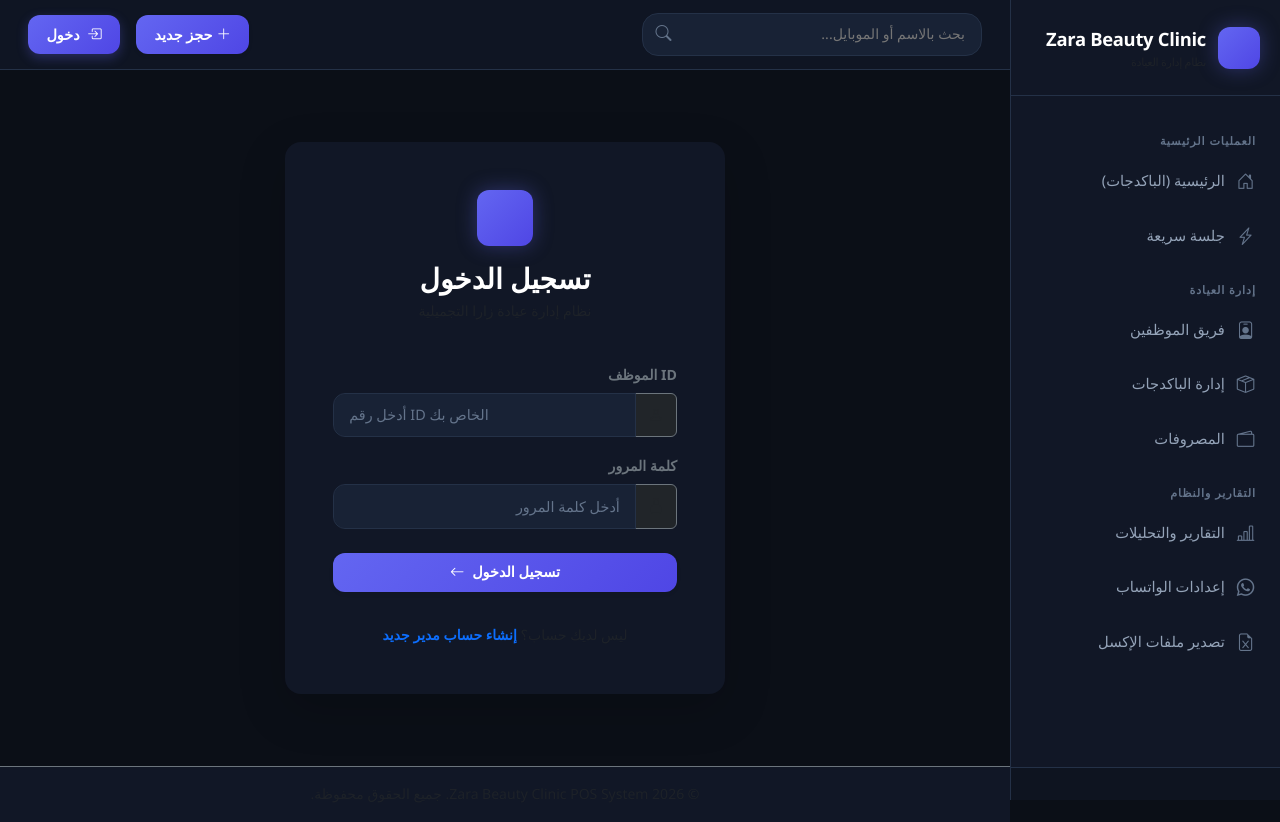
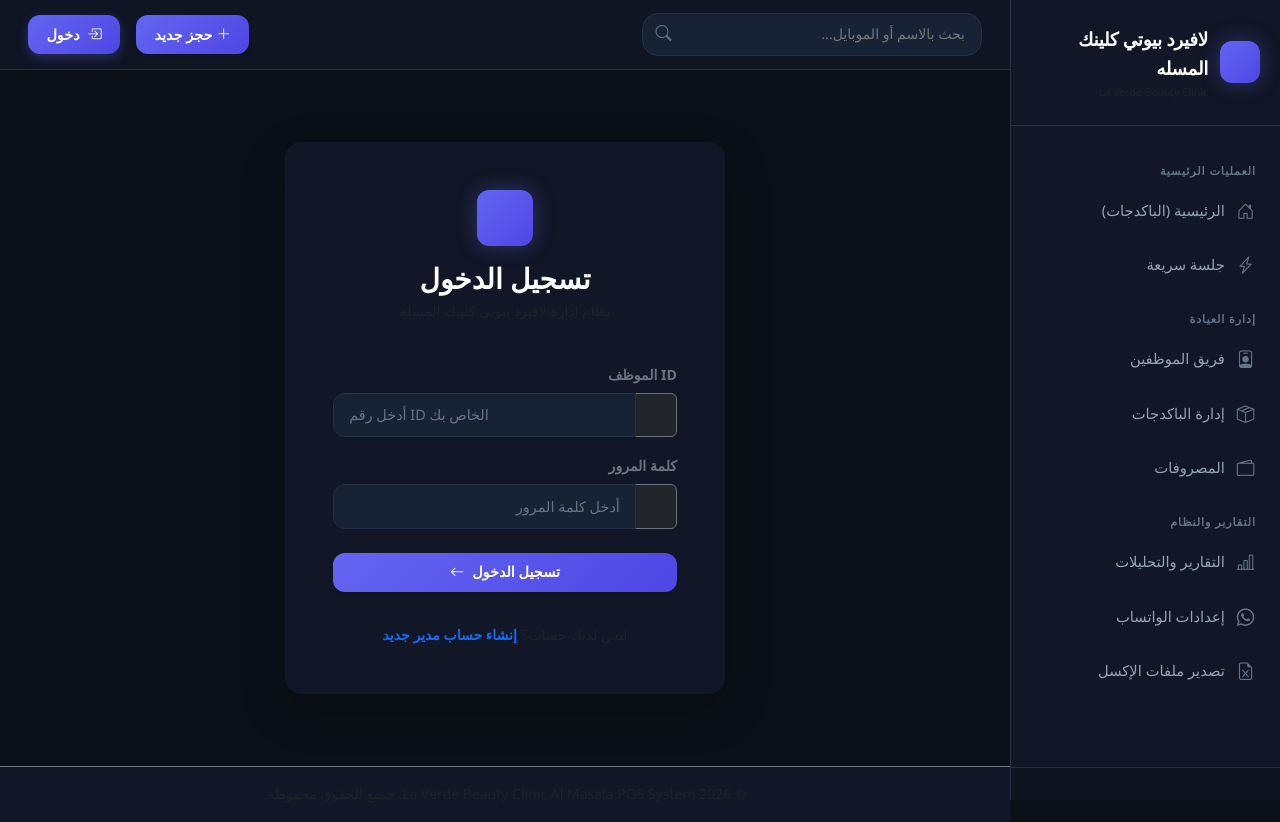
Before and after one commit to ahmed25102004/verde-clinic-app, a Flask app: page /login in a window 1280 px wide. Run offline with Flask 3, Linux system fonts and the light colour scheme; data that the repository does not hold is empty.

Commit message:
Update brand name to La Verde Beauty Clinic Al Masala

```diff
--- a/app.py
+++ b/app.py
@@ -31,7 +31,7 @@ app = Flask(__name__)
 # Secret key configuration with persistent fallback
 secret_key = os.environ.get("POS_SECRET")
 if not secret_key:
-    secret_key = "zara_beauty_clinic_secure_persistent_secret_key_2026"
+    secret_key = "la_verde_beauty_clinic_al_masala_secure_key_2026"
 app.secret_key = secret_key
 
 app.config.update(
--- a/templates/invoice.html
+++ b/templates/invoice.html
@@ -114,7 +114,7 @@
 
 <div class="invoice-box">
   <div class="invoice-header">
-    <div class="invoice-title">مركز زارا للتجميل</div>
+    <div class="invoice-title">مركز لافيرد بيوتي كلينك المسله</div>
     <div class="small text-muted">إيصال حجز وجلسات - رقم الحجز: #{{ booking[0] }}</div>
   </div>
 
@@ -184,7 +184,7 @@
   </div>
 
   <div class="text-center mt-3 pt-2 border-top border-secondary text-muted small fw-bold">
-    شكراً لزيارتكم مركز زارا للتجميل ✨
+    شكراً لزيارتكم مركز لافيرد بيوتي كلينك المسله ✨
   </div>
 </div>
 {% endblock %}
--- a/templates/layout.html
+++ b/templates/layout.html
@@ -3,7 +3,7 @@
   <head>
     <meta charset="utf-8" />
     <meta name="viewport" content="width=device-width, initial-scale=1" />
-    <title>Zara Beauty Clinic</title>
+    <title>La Verde Beauty Clinic Al Masala</title>
     <link href="https://cdn.jsdelivr.net/npm/bootstrap@5.3.2/dist/css/bootstrap.rtl.min.css" rel="stylesheet" />
     <link rel="stylesheet" href="https://cdn.jsdelivr.net/npm/bootstrap-icons@1.11.1/font/bootstrap-icons.css" />
     <link href="{{ url_for('static', filename='css/style.css') }}" rel="stylesheet" />
@@ -20,8 +20,8 @@
                 <i class="bi bi-sparkles"></i>
               </div>
               <div class="sidebar-brand-text">
-                <div>Zara Beauty Clinic</div>
-                <small class="text-muted fw-normal fs-7 d-block" style="font-size: 0.7rem;">نظام إدارة العيادة</small>
+                <div>لافيرد بيوتي كلينك المسله</div>
+                <small class="text-muted fw-normal fs-7 d-block" style="font-size: 0.7rem;">La Verde Beauty Clinic</small>
               </div>
             </a>
           </div>
@@ -212,7 +212,7 @@
 
         <!-- Footer -->
         <footer class="py-3 px-4 border-top border-secondary text-center text-muted small" style="background-color: var(--bg-sidebar);">
-          © 2026 Zara Beauty Clinic POS System. جميع الحقوق محفوظة.
+          © 2026 La Verde Beauty Clinic Al Masala POS System. جميع الحقوق محفوظة.
         </footer>
       </main>
     </div>
--- a/templates/login.html
+++ b/templates/login.html
@@ -7,7 +7,7 @@
         <i class="bi bi-sparkles"></i>
       </div>
       <h3 class="fw-bold text-white mb-1">تسجيل الدخول</h3>
-      <p class="text-muted small">نظام إدارة عيادة زارا التجميلية</p>
+      <p class="text-muted small">نظام إدارة لافيرد بيوتي كلينك المسله</p>
     </div>
 
     {% if error %}
```
Also changed, not shown: README.md.
